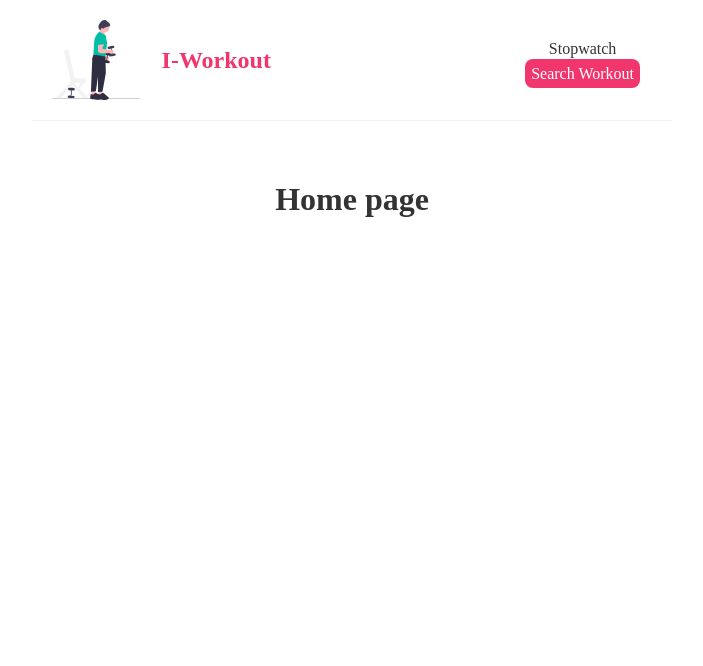
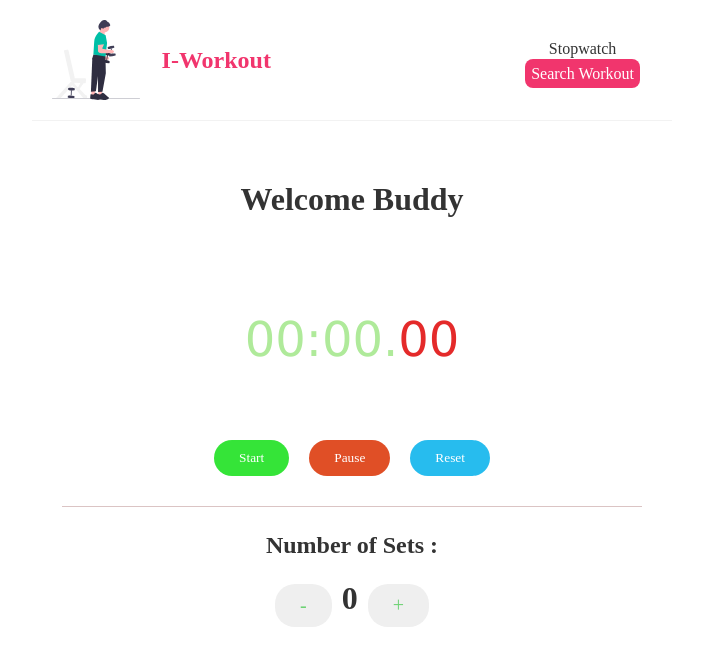
Before and after one commit to youba1993/I-workout, a React (Create React App) app: page / in a window 1280 px wide. Shown: the top 666 px of the page, without its empty margins (288-991 px from the left). Built offline with nearby package versions, Linux system fonts and the light colour scheme.

Commit message:
Home page

```diff
--- a/src/App.css
+++ b/src/App.css
@@ -67,7 +67,7 @@
   border-bottom: 1px solid #dbc4c4;
 }
 
-.stopwatch button {
+ button {
   padding: 10px 25px;
   color: white;
   border-radius: 20px;
@@ -87,8 +87,13 @@
   background-color: rgb(39, 188, 238);
 }
 
-.stopwatch button:hover {
+ button:hover {
   color: rgb(16, 15, 15);
+}
+
+#plus, #minus {
+  font-size: 20px;
+  color: rgb(109, 210, 116);
 }
 
 /* Workout Component */
@@ -162,3 +167,8 @@
   border-radius: 50%;
   color: #333;
 }
+
+.set {
+  display: inline-flex;
+  align-items: center;
+}
--- a/src/components/Home.js
+++ b/src/components/Home.js
@@ -1,10 +1,20 @@
-
+import { useState } from "react";
+import Stopwatch from "./Stopwatch";
 
 function Home() {
+    const [nbrSets, setNbrSets] = useState(0);
+
     return (
         <div className="home">
             <div className='content'>
-                <h1>Home page</h1>
+                <h1>Welcome Buddy</h1>
+                <Stopwatch />
+                <h2> Number of Sets : </h2>
+                <div className="set" >
+                    <button id="minus" onClick={()=>setNbrSets(nbrSets-1)}>-</button>
+                    <h1>{nbrSets}</h1>
+                    <button id="plus" onClick={()=>setNbrSets(nbrSets+1)}>+</button>
+                </div>
             </div>
         </div>
     );
```
